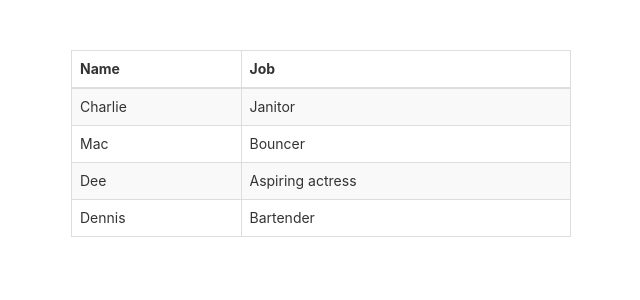
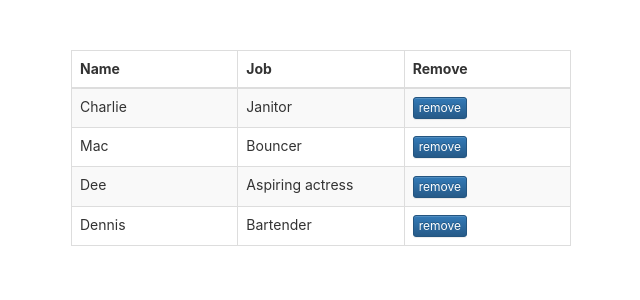
Before and after one commit to evgeniy-legkun/js-step-project, a React app: page / in a window 1280 px wide. Shown: the top 300 px of the page, without its empty margins (319-959 px from the left). Built offline with nearby package versions, Linux system fonts and the light colour scheme.

Commit message:
added removing, spinner

```diff
--- a/package.json
+++ b/package.json
@@ -44,6 +44,7 @@
     "react-bootstrap": "^0.32.4",
     "react-dev-utils": "^6.1.1",
     "react-dom": "^16.6.3",
+    "react-spinners": "^0.4.7",
     "resolve": "1.8.1",
     "sass-loader": "7.1.0",
     "style-loader": "0.23.0",
--- a/src/App.css
+++ b/src/App.css
@@ -22,6 +22,11 @@
   color: #61dafb;
 }
 
+.spinner-container {
+  margin-top: 120px;
+  margin-left: 50%;
+}
+
 @keyframes App-logo-spin {
   from {
     transform: rotate(0deg);
--- a/src/App.js
+++ b/src/App.js
@@ -2,23 +2,54 @@ import React, { Component } from 'react';
 // import logo from './logo.svg';
 import './App.css';
 import TableUsersJobs from './components/Display/Table/TableWrapper';
+import { RingLoader } from 'react-spinners';
 
 class App extends Component {
   state = {
-
-  };
-
-  render () {
-    const usersJobsData = [
+    usersJobsData: [
       {name: 'Charlie', job: 'Janitor'},
       {name: 'Mac', job: 'Bouncer'},
       {name: 'Dee', job: 'Aspiring actress'},
       {name: 'Dennis', job: 'Bartender'}
-    ];
+    ],
+    loading: false
+  };
 
+  removeUser = (index, delay = 500) => {
+    const {usersJobsData} = this.state;
+
+    this.setState({loading: true});
+
+    setTimeout(() => {
+      this.setState({
+        usersJobsData: usersJobsData.filter((user, userIndex) => {
+          return userIndex !== index;
+        }),
+        loading: false
+      });
+    }, delay);
+  };
+
+  render () {
     return (
       <div className="container">
-        <TableUsersJobs usersJobs={usersJobsData} />
+        {
+          this.state.loading ? (
+            <div className={'spinner-container'}>
+              <RingLoader
+                loading={this.state.loading}
+                sizeUnit={'px'}
+                size={25}
+                color={'rgb(54, 215, 183)'}
+              />
+            </div>
+          ) : (
+            <TableUsersJobs
+              usersJobs={this.state.usersJobsData}
+              removeUser={this.removeUser}
+            />
+          )
+        }
       </div>
     );
   }
--- a/src/components/Display/Table/Table.css
+++ b/src/components/Display/Table/Table.css
@@ -1,6 +1,17 @@
-.tableContainer {
+.table-container {
     display: grid;
     grid-template-columns: 500px;
     justify-content: center;
     margin-top: 50px;
 }
+
+.table-empty {
+    margin-top: 100px;
+    text-align: center;
+    font-size: 20px;
+    font-style: oblique;
+}
+
+.styled-table {
+    table-layout: fixed;
+}
--- a/src/components/Display/Table/TableWrapper.js
+++ b/src/components/Display/Table/TableWrapper.js
@@ -1,32 +1,54 @@
 import React, { Component } from 'react';
-import { Table } from 'react-bootstrap';
+import { Table, Button } from 'react-bootstrap';
 import './Table.css';
 
 class TableWrapper extends Component {
   render () {
-    const { usersJobs } = this.props;
-    const rows = usersJobs.map((row, index) => {
+    const { usersJobs, removeUser } = this.props;
+    const createTableBody = (usersJobs) => {
+      return usersJobs.map((user, index) => {
         return (
           <tr key={index}>
-          <td>{row.name}</td>
-          <td>{row.job}</td>
+            <td>{user.name}</td>
+            <td>{user.job}</td>
+            <td>
+              <Button
+                bsStyle='primary'
+                bsSize='xsmall'
+                onClick={() => removeUser(index, 1000)}
+              >
+                remove
+              </Button>
+            </td>
           </tr>
         );
       });
+    };
 
     return (
-      <div className='tableContainer'>
-        <Table striped bordered hover>
+      <div>
+        {
+          usersJobs.length !== 0 ? (
+            <div className='table-container'>
+              <Table striped bordered hover className='styled-table'>
                 <thead>
                 <tr>
                   <th>Name</th>
                   <th>Job</th>
+                  <th>Remove</th>
                 </tr>
                 </thead>
                 <tbody>
-            {rows}
+                  {createTableBody(usersJobs)}
                 </tbody>
               </Table>
+            </div>
+          ) : (
+            <div className='table-empty'>
+              The table is empty
+            </div>
+          )
+        }
       </div>
     );
   }
```
Also changed, not shown: 1 other file (tests, documents, lock files or other folders). Lines whose indentation alone changed are shown as unchanged.
